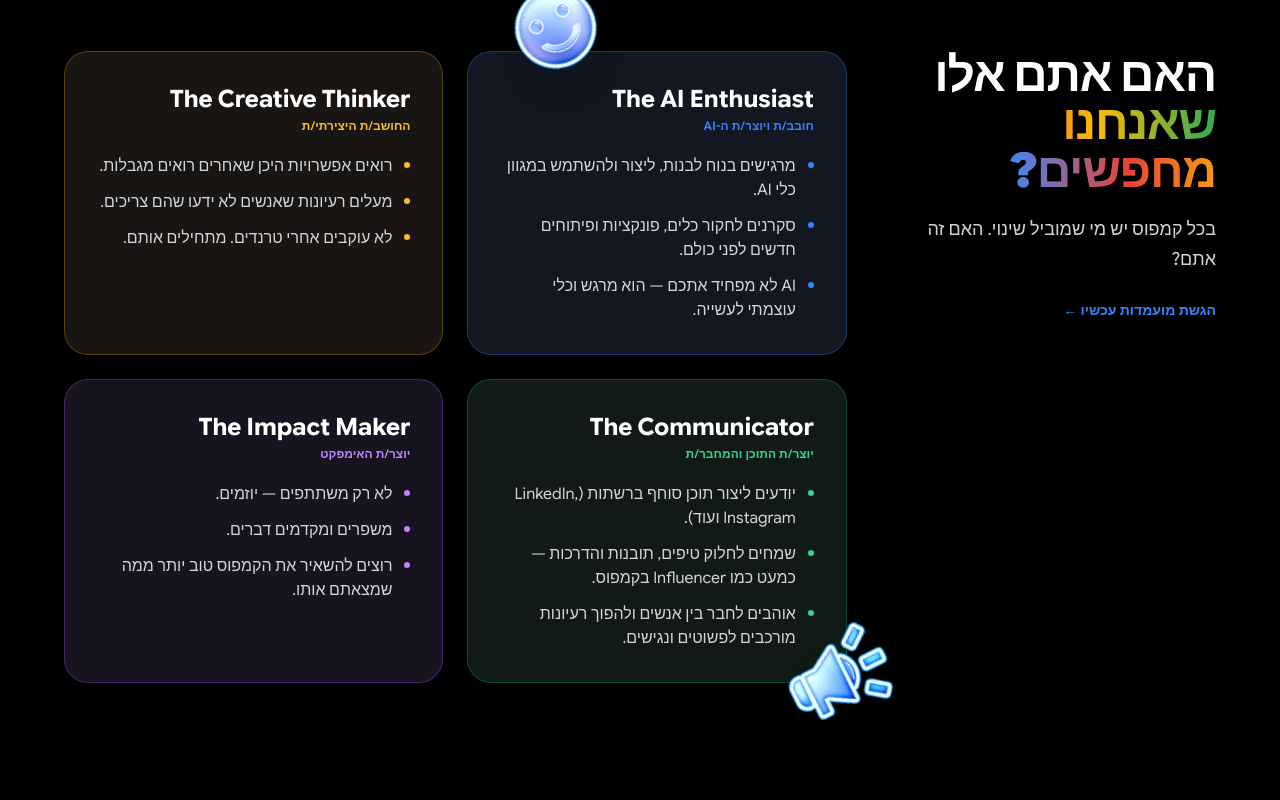
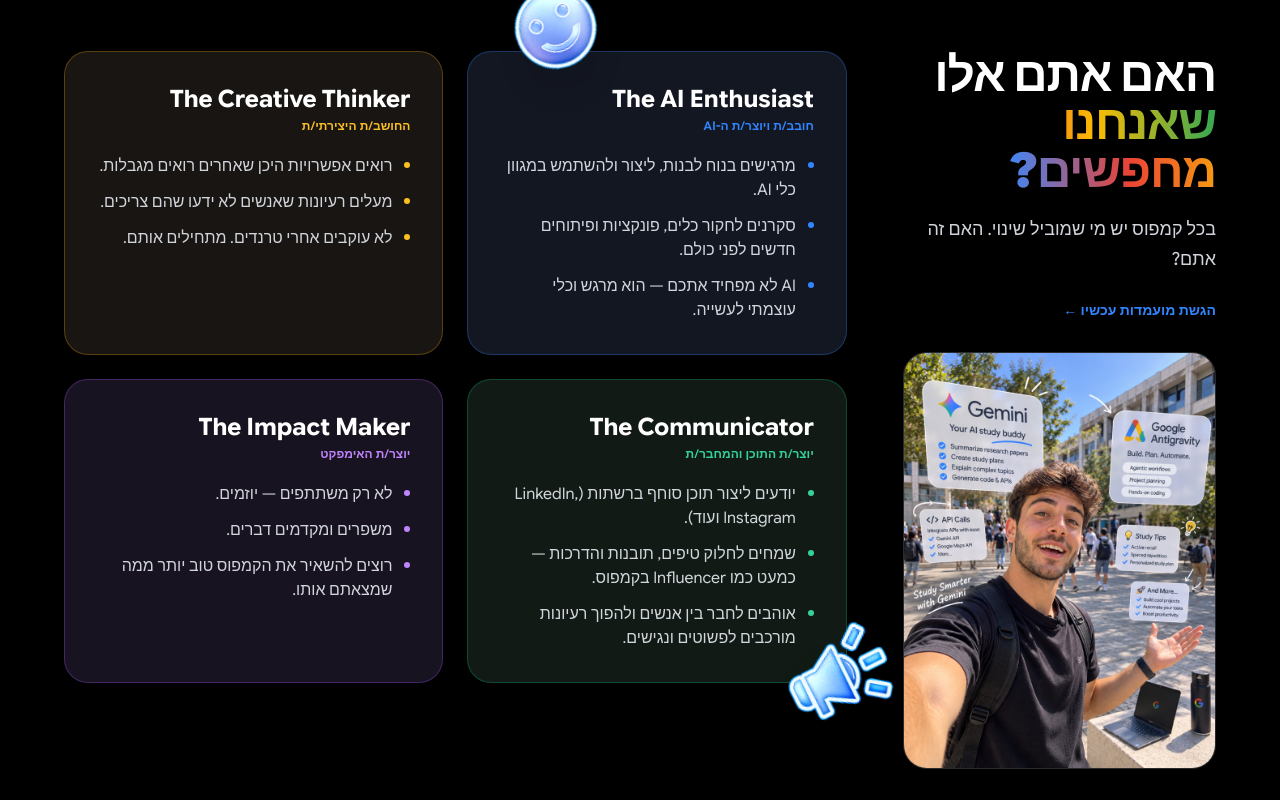
Before and after one commit to danielgrunitech/ambassadors, a React (Vite) app: page / in a window 1280 px wide. Shown: the part 1724-2524 px from the top of the page. Built offline with nearby package versions, Linux system fonts and the light colour scheme; a web font is replaced by a local one.

Commit message:
feat(personas): add vertical student photo under section header next to persona cards

```diff
--- a/src/components/PersonaCards.tsx
+++ b/src/components/PersonaCards.tsx
@@ -10,7 +10,7 @@ export const PersonaCards: React.FC<PersonaCardsProps> = ({ onOpenApply }) => {
       <div className="max-w-6xl mx-auto">
         <div className="grid lg:grid-cols-[1fr_2.5fr] gap-8 lg:gap-14 items-start relative z-10 text-right">
           {/* Header Column */}
-          <div className="relative sticky top-24">
+          <div className="relative lg:sticky lg:top-24">
             <h2 className="font-google-heading font-black text-4xl md:text-5xl mb-5 leading-[1.15] tracking-tight text-white">
               האם אתם אלו<br />
               <span style={{ backgroundImage: "linear-gradient(to right, #4285F4, #EA4335, #FBBC04, #34A853)", WebkitBackgroundClip: "text", WebkitTextFillColor: "transparent" }}>
@@ -22,10 +22,19 @@ export const PersonaCards: React.FC<PersonaCardsProps> = ({ onOpenApply }) => {
             </p>
             <button
               onClick={onOpenApply}
-              className="hidden lg:inline-flex items-center gap-2 text-sm font-google-heading font-bold text-[#3186FF] hover:text-[#2563EB] transition-colors cursor-pointer"
+              className="hidden lg:inline-flex items-center gap-2 text-sm font-google-heading font-bold text-[#3186FF] hover:text-[#2563EB] transition-colors cursor-pointer mb-6"
             >
               <span>הגשת מועמדות עכשיו &larr;</span>
             </button>
+
+            {/* Vertical Student Photo under Header */}
+            <div className="mt-4 lg:mt-2 rounded-3xl overflow-hidden border border-white/10 shadow-2xl bg-[#111215]">
+              <img
+                src="/persona-student.jpg"
+                alt="Gemini AI Study Buddy on Campus"
+                className="w-full h-auto object-cover"
+              />
+            </div>
           </div>
 
           {/* 2x2 Persona Cards Grid */}
```
Also changed, not shown: public/persona-student.jpg (added).
